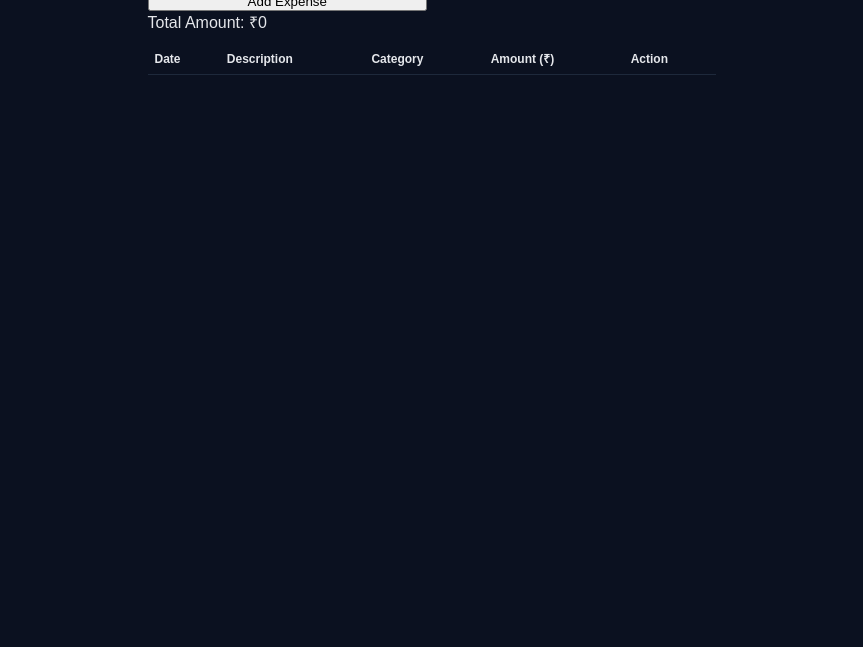
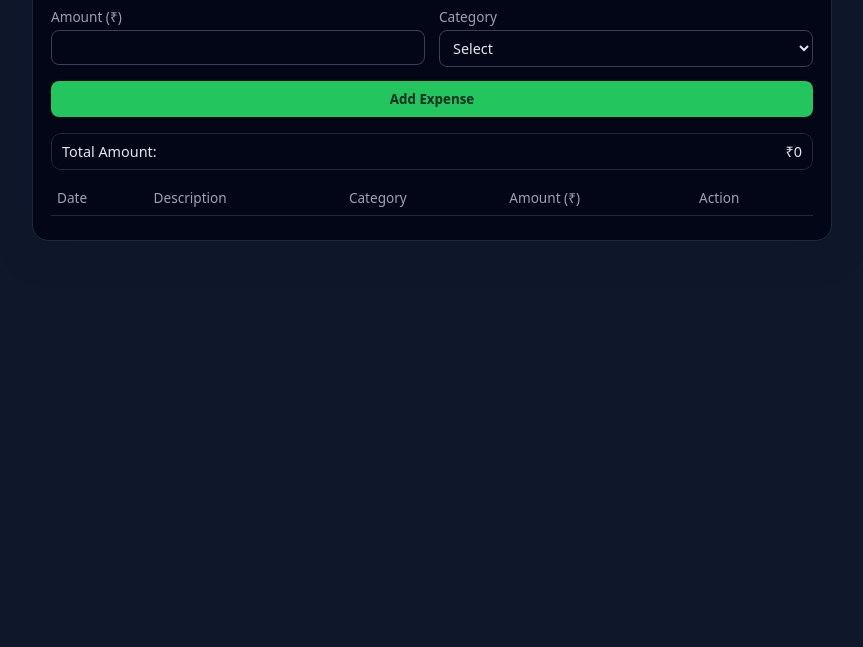
Before and after one commit to vignesh007-hub/Expense-Tracker, a plain HTML site: page index.html in a window 1280 px wide. Shown: the part 153-800 px from the top of the page, without its empty margins (208-1071 px from the left). Drawn offline with Linux system fonts and the light colour scheme.

Commit message:
Update style.css

```diff
--- a/style.css
+++ b/style.css
@@ -1,58 +1,139 @@
-:root {
-  --bg:#0f172a;
-  --accent:#22c55e;
-  --accent-soft:rgba(34,197,94,0.2);
-  --text:#e5e7eb;
-  --text-soft:#9ca3af;
-  --danger:#fb7185;
+* {
+  margin: 0;
+  padding: 0;
+  box-sizing: border-box;
+  font-family: system-ui, -apple-system, BlinkMacSystemFont, "Segoe UI", sans-serif;
 }
 
-*{margin:0;padding:0;box-sizing:border-box;font-family:"Poppins",sans-serif;}
-body{background:#0b1120;color:var(--text);display:flex;justify-content:center;padding:18px;}
-.app-shell{max-width:1200px;width:100%;padding:18px;background:#111827;border:1px solid #1f2937;border-radius:18px;}
+body {
+  background: #0f172a;
+  color: #e5e7eb;
+  display: flex;
+  justify-content: center;
+  padding: 20px;
+}
 
-header{display:flex;justify-content:space-between;margin-bottom:18px;align-items:center;}
+.app {
+  width: 100%;
+  max-width: 800px;
+  background: #020617;
+  border-radius: 16px;
+  padding: 20px 18px 24px;
+  border: 1px solid #1f2937;
+  box-shadow: 0 10px 30px rgba(15, 23, 42, 0.8);
+}
 
-.brand{display:flex;align-items:center;gap:10px}
-.brand-logo{background:var(--accent);padding:9px;border-radius:10px;font-weight:bold;color:#fff}
+h1 {
+  text-align: center;
+  margin-bottom: 16px;
+  font-size: 1.5rem;
+}
 
-.pill{background:#1e293b;padding:5px 10px;border-radius:20px;font-size:12px;color:var(--text-soft);display:flex;align-items:center;gap:5px}
-.pill-dot{width:7px;height:7px;background:var(--accent);border-radius:50%;}
+form {
+  display: grid;
+  grid-template-columns: repeat(2, minmax(0, 1fr));
+  gap: 10px 14px;
+  margin-bottom: 16px;
+}
 
-main{display:grid;grid-template-columns:1fr 1fr;gap:16px;}
+.form-row {
+  display: flex;
+  flex-direction: column;
+  gap: 4px;
+  font-size: 0.85rem;
+}
 
-.card{background:#0f172a;border-radius:14px;padding:16px;border:1px solid #1e293b}
+label {
+  color: #9ca3af;
+}
 
-.card-title{font-size:15px;font-weight:500;display:flex;align-items:center;gap:6px;}
-.card-subtitle{font-size:12px;color:var(--text-soft);}
+input,
+select {
+  padding: 7px 9px;
+  border-radius: 8px;
+  border: 1px solid #374151;
+  background: #020617;
+  color: #e5e7eb;
+  font-size: 0.9rem;
+}
 
-.chip{font-size:10px;border:1px solid #374151;border-radius:14px;padding:2px 7px;color:var(--text-soft)}
+input:focus,
+select:focus {
+  outline: none;
+  border-color: #22c55e;
+}
 
-form{display:grid;grid-template-columns:repeat(2,1fr);gap:10px;}
+.btn {
+  grid-column: 1 / -1;
+  padding: 9px;
+  border-radius: 8px;
+  border: none;
+  background: #22c55e;
+  color: #022c22;
+  font-weight: 600;
+  cursor: pointer;
+  margin-top: 4px;
+}
 
-.form-group{display:flex;flex-direction:column;font-size:12px;}
-input,select{background:#1e293b;border:1px solid #334155;color:var(--text);padding:8px;border-radius:10px;}
+.btn:hover {
+  background: #16a34a;
+}
 
-.btn-primary{grid-column:1/-1;background:var(--accent);color:#fff;border:none;padding:9px;border-radius:10px;margin-top:5px;cursor:pointer}
-.btn-primary:hover{background:#16a34a}
+.summary {
+  display: flex;
+  justify-content: space-between;
+  margin-bottom: 10px;
+  padding: 8px 10px;
+  background: #020617;
+  border-radius: 10px;
+  border: 1px solid #1f2937;
+  font-size: 0.9rem;
+}
 
-.filters-card{margin-top:10px;border-top:1px solid #1e293b;padding-top:10px;font-size:12px}
-.filters-row{display:flex;gap:8px;flex-wrap:wrap;}
-.form-group-inline{display:flex;flex-direction:column;font-size:12px;}
+table {
+  width: 100%;
+  border-collapse: collapse;
+  font-size: 0.85rem;
+  margin-top: 4px;
+}
 
-.summary-row{margin-top:10px;display:grid;grid-template-columns:repeat(3,1fr);gap:10px}
-.summary-card{background:#1e293b;padding:10px;border-radius:10px;font-size:12px}
-.summary-value{font-size:15px;font-weight:500}
+th,
+td {
+  padding: 8px 6px;
+  border-bottom: 1px solid #1f2937;
+  text-align: left;
+}
 
-.badge-pill{font-size:11px;border:1px solid #475569;padding:4px 7px;border-radius:10px;}
+th {
+  color: #9ca3af;
+  font-weight: 500;
+}
 
-table{width:100%;margin-top:10px;border-collapse:collapse;font-size:12px}
-th,td{border-bottom:1px solid #1e293b;padding:7px;text-align:left;}
+tr:nth-child(even) {
+  background: rgba(15, 23, 42, 0.6);
+}
 
-.btn-icon{background:var(--danger);border:none;color:#fff;border-radius:8px;padding:4px 7px;font-size:11px;cursor:pointer}
+.delete-btn {
+  padding: 4px 8px;
+  border-radius: 6px;
+  border: none;
+  background: #ef4444;
+  color: #fee2e2;
+  cursor: pointer;
+  font-size: 0.8rem;
+}
 
-.toast{position:fixed;bottom:15px;right:15px;background:#1e293b;padding:10px 14px;border-radius:10px;border:1px solid #334155;opacity:0;transition:.2s;}
-.toast.show{opacity:1;}
+.delete-btn:hover {
+  background: #b91c1c;
+}
 
-.footer{text-align:center;margin-top:16px;font-size:12px;color:var(--text-soft)}
-.highilght{color:var(--accent)}
+@media (max-width: 640px) {
+  form {
+    grid-template-columns: 1fr;
+  }
+
+  .summary {
+    flex-direction: column;
+    gap: 4px;
+  }
+}
```
